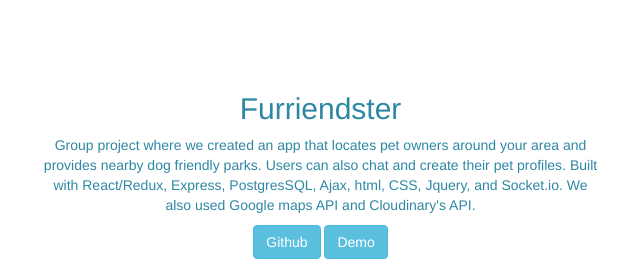
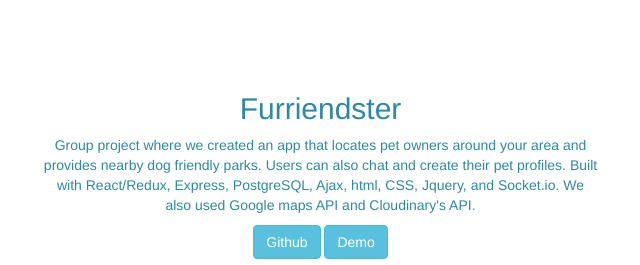
Before and after one commit to ningwho/porforlio, a website: page index.html in a window 1280 px wide. Shown: the part 2114-2379 px from the top of the page, 612-1252 px from the left. Drawn offline with nearby package versions, Linux system fonts and the light colour scheme.

Commit message:
updated projects

```diff
--- a/index.html
+++ b/index.html
@@ -101,7 +101,7 @@
 
 			<div class="col-sm-6 text-center">
 				<h2> Furriendster </h2>
-				<p>Group project where we created an app that locates pet owners around your area and provides nearby dog friendly parks. Users can also chat and create their pet profiles. Built with React/Redux, Express, PostgresSQL, Ajax, html, CSS, Jquery, and Socket.io. We also used Google maps API and Cloudinary's API. </p>
+				<p>Group project where we created an app that locates pet owners around your area and provides nearby dog friendly parks. Users can also chat and create their pet profiles. Built with React/Redux, Express, PostgreSQL, Ajax, html, CSS, Jquery, and Socket.io. We also used Google maps API and Cloudinary's API. </p>
 				<a href="https://github.com/debramaelee/furriendster" target="_blank"><button class="btn btn-info">Github</button></a>
 				<a href="http://furriendster.debramaelee.com/#/"><button class="btn btn-info">Demo</button></a>
 			</div>
```
